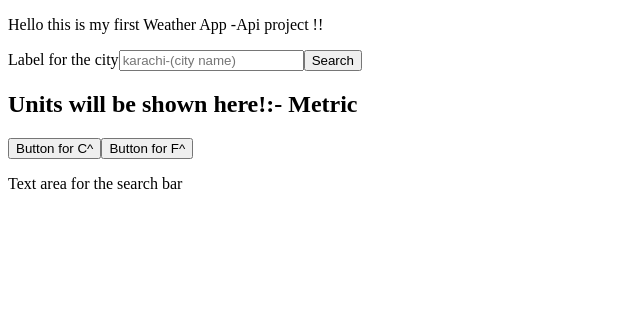
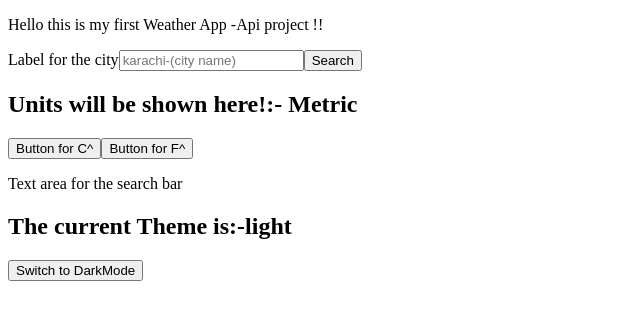
Before and after one commit to mszohaib/Weather_WebApp_AIProject, a React (Vite) app: page / in a window 1280 px wide. Shown: the top 320 px of the page, without its empty margins (0-640 px from the left). Built offline with nearby package versions, Linux system fonts and the light colour scheme.

Commit message:
Created the - ThemeToggle Component

```diff
--- a/src/App.jsx
+++ b/src/App.jsx
@@ -40,15 +40,23 @@ function App() {
     }
     console.log({ units });
   };
+  //Function to flip the theme from the state when the button is pressed Light/Dark button
+  const handleThemeChange = () => {
+    //Ternary operater rather than the if else statement is better
+    theme === "light"
+      ? (console.log("Switch to :-", theme), setTheme("dark"))
+      : (console.log("Switch to :-", theme), setTheme("light"));
+  };
+
   return (
     <>
       <p>Hello this is my first Weather App -Api project !!</p>
       <SearchBar handleSearch={handleSearch} />
       {/* <ErrorBanner errorMessage={error} /> */}
       <UnitToggle units={units} onchangeUnits={handleUnitsChange} />
+      <ThemeToggle theme={theme} handleThemeChange={handleThemeChange} />
       {/* <ForecastCard />
       <Loader />
-      <ThemeToggle />
       <WeatherNow /> */}
     </>
   );
--- a/src/components/ThemeToggle.jsx
+++ b/src/components/ThemeToggle.jsx
@@ -1,9 +1,18 @@
-export default function ThemeToggle() {
+import React from "react";
+
+export default function ThemeToggle({ theme, handleThemeChange }) {
+  const getButtonText = () => {
+    if (theme === "light") {
+      return "Switch to DarkMode";
+    } else {
+      return "Switch to LightMode";
+    }
+  };
+
   return (
     <div>
-      <h2>Theme here dark or light </h2>
-      <button>Button for dark </button>
-      <button>Button for light! </button>
+      <h2>The current Theme is:-{theme} </h2>
+      <button onClick={() => handleThemeChange()}>{getButtonText()}</button>
     </div>
   );
 }
```
